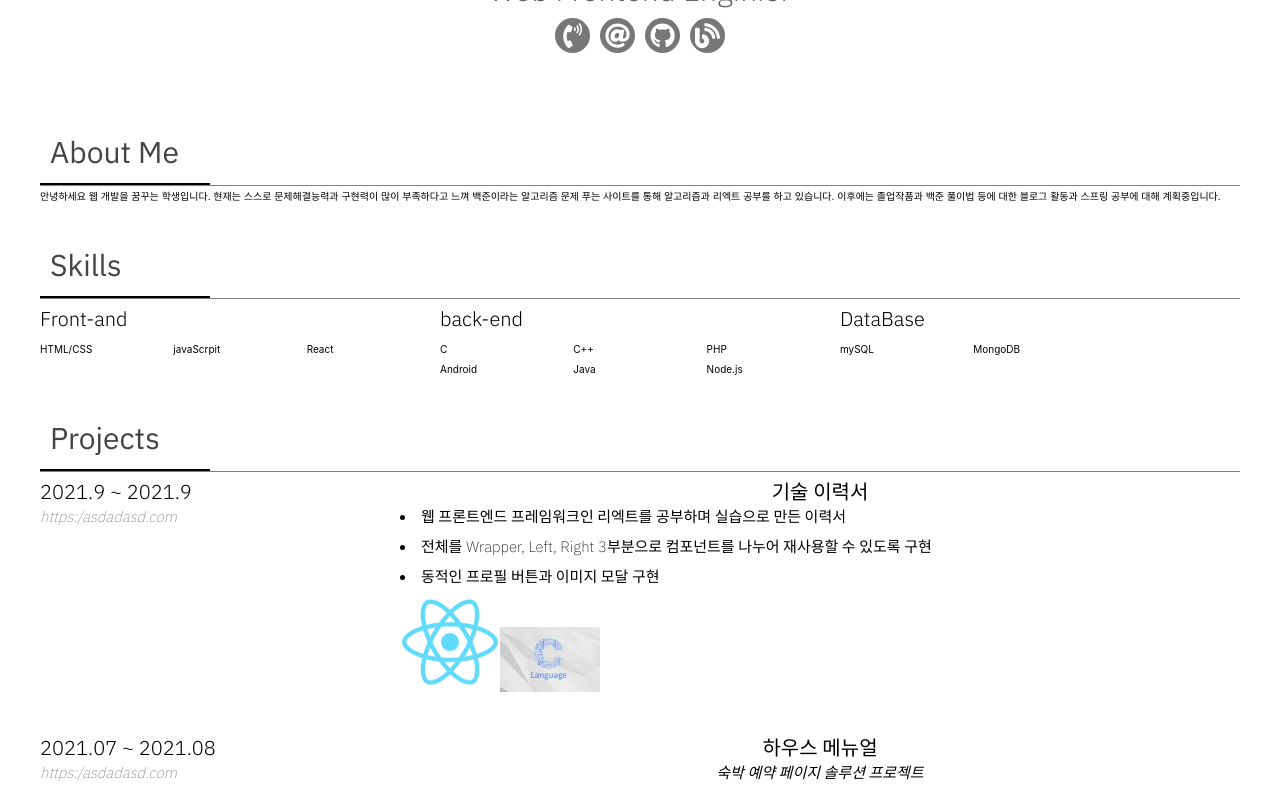
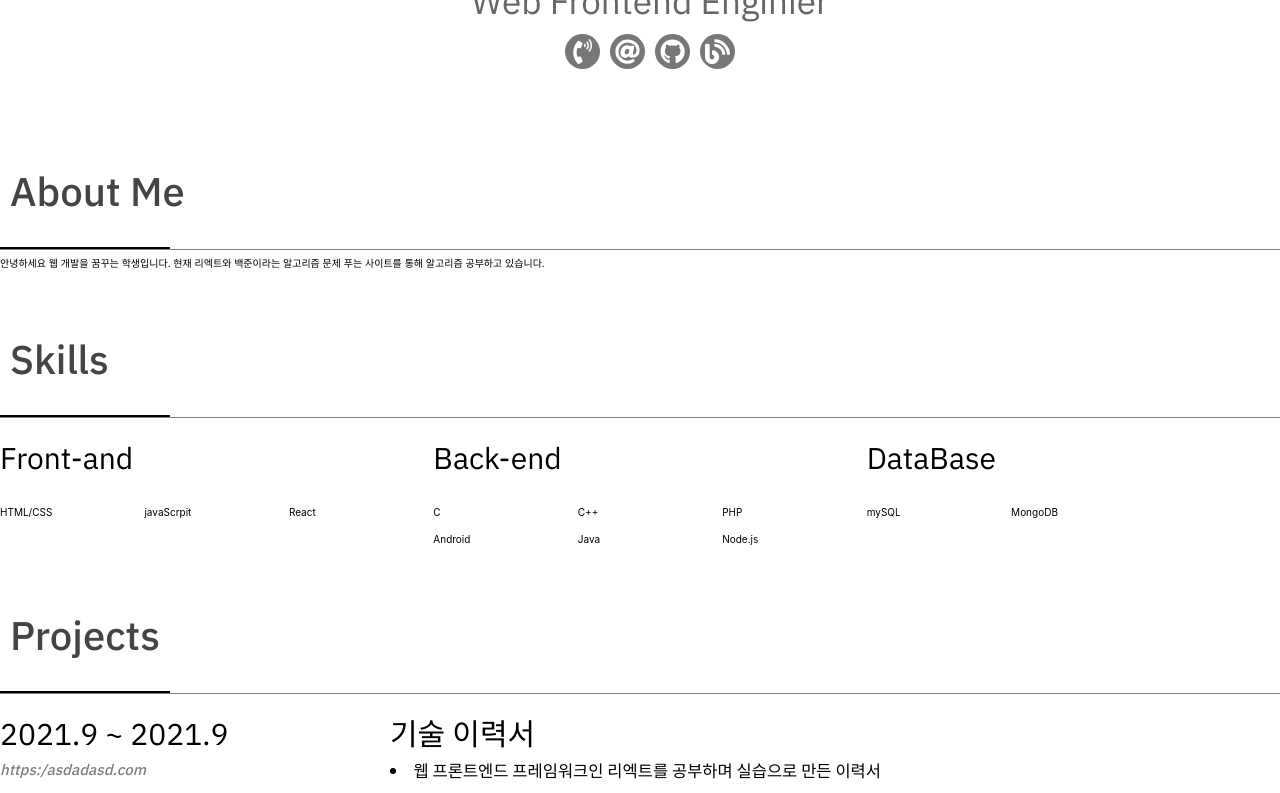
Before and after one commit to Kim-Hobin/Kim-Hobin.github.io, a React (Create React App) app: page / in a window 1280 px wide. Shown: the part 460-1253 px from the top of the page. Built offline with nearby package versions, Linux system fonts and the light colour scheme; a web font is replaced by a local one.

Commit message:
init commit

```diff
--- a/src/components/Modal.js
+++ b/src/components/Modal.js
@@ -36,13 +36,13 @@ class Modal extends Component {
                     </header>
                     <div>
                         <div className={styles.Arrow}>
-                            <i class="fas fa-arrow-alt-circle-left" onClick={() => this.changeImage(((this.state.index - 1) + cnt) % cnt)}></i>
+                            <i class="fas fa-chevron-left" onClick={() => this.changeImage(((this.state.index - 1) + cnt) % cnt)}></i>
                         </div>
                         <div className={styles.Gallary}>
                             <img src={image}></img>
                         </div>
                         <div className={styles.Arrow}>
-                            <i class="fas fa-arrow-alt-circle-right" onClick={() => this.changeImage(((this.state.index + 1) + cnt) % cnt)}></i>
+                            <i class="fas fa-chevron-right" onClick={() => this.changeImage(((this.state.index + 1) + cnt) % cnt)}></i>
                         </div>
                     </div>
                     <footer>
--- a/src/components/Profile.js
+++ b/src/components/Profile.js
@@ -5,11 +5,10 @@ class Profile extends Component {
     render() {
         var data = this.props.data;
         const tags = data.contents.map((tag) => (
-            <a className={styles.SpinButton} href={tag.link}>
+            <a className={styles.SpinButton} target="_blabk" href={tag.link}>
                 <i class={tag.style}></i>
             </a>
         ))
-
         return (
             <header>
                 <div>
--- a/src/resume.js
+++ b/src/resume.js
@@ -1,7 +1,3 @@
-//저의 학부 시절의 큰 줄기들을 적어볼까합니다. 저학년 때는 이론 위주의 수업을 들으며 제대로 된 개발 경험이 없었던 저는 DB 교과목을 통해 교수님께서\
-//어떤 스택을 사용하던 자유이니 DB 설계부터 교수님의 요구사항까지 시스템을 직접 구현까지 해오라고 하셨을 때 앞이 캄캄했습니다.\
-//친구들과 밤을 새워가며 고군분투했지만, 결국 PHP와 MySQL를 통해 구현을 했고 처음으로 개발을 통한 성취감을 느꼈습니다.\
-//-----------------\
 export const resume = {
     profiles: {
         subject: "Profiles", name: "김호빈", intro: "Web Frontend Enginier",
@@ -14,8 +10,7 @@ export const resume = {
     },
     intro: {
         subject: "About Me",
-        content: "안녕하세요 웹 개발을 꿈꾸는 학생입니다. 현재는 스스로 문제해결능력과 구현력이 많이 부족하다고 느껴 백준이라는 알고리즘 문제 푸는 사이트를 통해 알고리즘과 리엑트 공부를 하고 있습니다.\
-        이후에는 졸업작품과 백준 풀이법 등에 대한 블로그 활동과 스프링 공부에 대해 계획중입니다.",
+        content: "안녕하세요 웹 개발을 꿈꾸는 학생입니다. 현재 리엑트와 백준이라는 알고리즘 문제 푸는 사이트를 통해 알고리즘 공부하고 있습니다."
     },
 
     skills: {
@@ -28,7 +23,7 @@ export const resume = {
                 ],
             },
             {
-                title: "back-end",
+                title: "Back-end",
                 content: [
                     "C", "C++", "PHP", "Android", "Java", "Node.js"
                 ],
--- a/src/styles.module.scss
+++ b/src/styles.module.scss
@@ -23,29 +23,29 @@
 * {
   box-sizing: border-box;
   margin: 0px;
-  line-height: 2;
+  line-height: 2.7;
 }
 html {
-  width: 1200px;
+  width: 1300px;
   margin: 60px auto;
   font-size: 10px;
 }
 h1{
   margin-top: 2rem;
   line-height: 0.8;
-  @include font(black, normal, 400, 4rem);
+  @include font(black, normal, 500, 4.5rem);
 }
 h2 {
   margin-top: 30px;
   margin-left: 10px;
-  @include font(#444, normal, 400, 3rem);
+  @include font(#444, normal, 500, 4rem);
 }
 h3 {
   line-height: normal;
-  @include font(#666, normal, 300, 3rem);
+  @include font(#666, normal, 400, 3.5rem);
 }
 h5 {
-  @include font(black, normal, 300, 2rem);
+  @include font(black, normal, 400, 3rem);
 }
 .border_top{
   width:170px;
@@ -61,6 +61,8 @@ h5 {
   width: 70%;
   .ImageView {
     width: 100px;
+    height: 75px;
+    margin-right: 10px;
     &:hover {
       cursor: pointer;
     }
@@ -83,7 +85,6 @@ header {
     }
   }
 }
-
 .Wrapper {
   overflow: hidden;
   width: 100%;
@@ -92,23 +93,23 @@ header {
     width: 30%;
     float:left;
     p {
-      @include font(gray, italic, 200, 1.5rem);
-      margin-top :-1rem;
+      @include font(gray, italic, 500, 1.5rem);
+      margin-top :-2.5rem;
     }
   }
   .width_right {
     width: 70%;
     float:left;
     h5 {
-      text-align: center;
+      text-align: left;
     }
     li {
-      @include font(black, normal, 200, 1.5rem);
+      @include font(black, normal, 400, 1.65rem);
     }
     p {
-      @include font(black, italic, 200, 1.5rem);
-      text-align: center;
-      margin-top: -1rem;
+      @include font(#777, italic, 500, 1.5rem);
+      text-align: left;
+      margin-top: -2.5rem;
     }
   }
 }
@@ -127,12 +128,10 @@ header {
     }
   }
 }
-
 .contact {
   padding: 5px;
   height: 80px;
 }
-
 .SpinButton {
   display: inline-block; // inline 엘리먼트 사용 시 width, height 무시 -> 컨텐츠 공간만큼, marign, padding 상하 반영 x
   position: relative;
@@ -178,35 +177,34 @@ header {
     }
   }
 }
-
 .Modal {
   position: fixed;
   top: 0;
   left: 0;
   width: 100%;
   height: 100%;
-  background-color: rgba(0, 0, 0, 0.6);
+  background-color: black;
   section {
     position: absolute;
     top: 50%;
     left: 50%;
     width: 70%;
     height: 95%;
-    background-color: white;
+    background-color: rgb(224,224,224);
     transform: translate(-50%, -50%);
     header {
-      border: 1px solid black;
       height: 10%;
       text-align:center;
     }
     div {
-      border: 1px solid black;
-      height: 75%;
+      height: 80%;
       .Arrow {
         float: left;
         width: 5%;
         height: 100%;
-        font-size: 2.8rem;
+        background-color: white;
+        color: rgb(100,100,100);
+        font-size: 5rem;
         text-align: center;
         padding: 300px 0
       }
@@ -214,18 +212,35 @@ header {
         float: left;
         width: 90%;
         height: 100%;
+        background-color: white;
+        img {
+          width: 90%;
+          height: 100%;
+          object-fit:contain;
+        }
       }
       img {
         display: block; margin: 0px auto;
       }
     }
     footer {
-      border: 1px solid black;
-      height: 15%;
+      background-color: rgb(224,224,224);
+      height: 10%;
+      text-align: center;
+      button {
+        width:10%;
+        height:100%;
+        margin-left:10px;
+        margin-right:10px;
+        img{
+          width:100%;
+          height:100%;
+        }
+      }
       .CurrentImage {
-        width: 100px;
-        border: 2px solid blue;
+        border: 3px solid #888;
       }
+
     }
   }
 }
```
Also changed, not shown: package.json (+5 -3 lines), src/index.js (line endings or trailing spaces), 7 other files (tests, documents, lock files or other folders).
